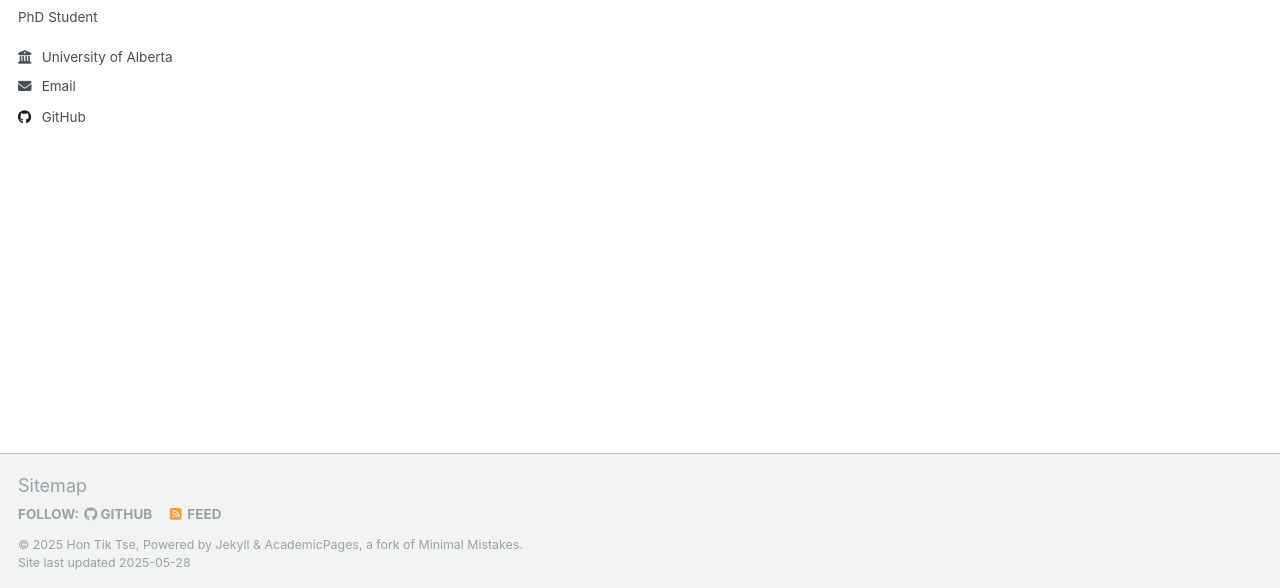
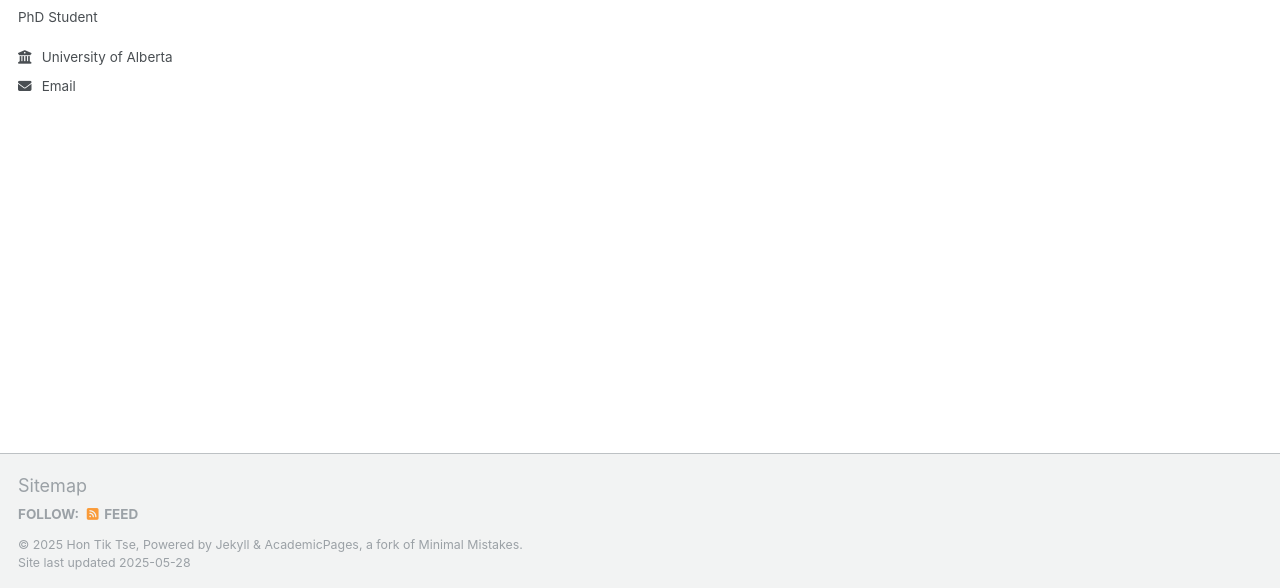
Before and after one commit to httse9/httse9.github.io, a Jekyll site: the page built from _pages/about.md, in a window 1280 px wide. Shown: the part 309-897 px from the top of the page. Built offline with Jekyll 4.4.1, drawn with Linux system fonts in a browser that asks for light colours.

Commit message:
Update _config.yml

```diff
--- a/_config.yml
+++ b/_config.yml
@@ -46,7 +46,7 @@ author:
   bitbucket        : # Username - Update with your username on the site
   codepen          : # Username
   dribbble         : # Username
-  github           : "httse9"
+  github           : # "httse9"
   kaggle           : # Username
   stackoverflow    : # User number or user number and name (i.e., use "1" or "1/jeff-atwood")
 
```
